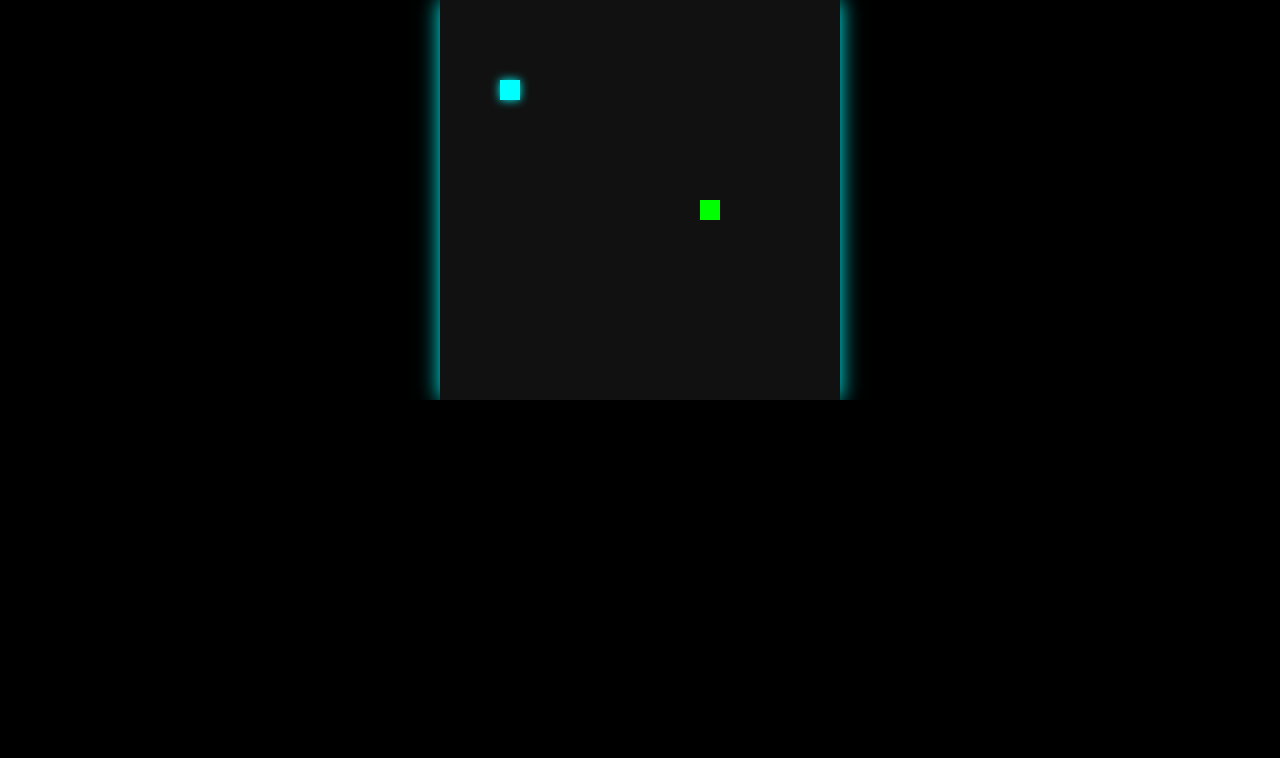
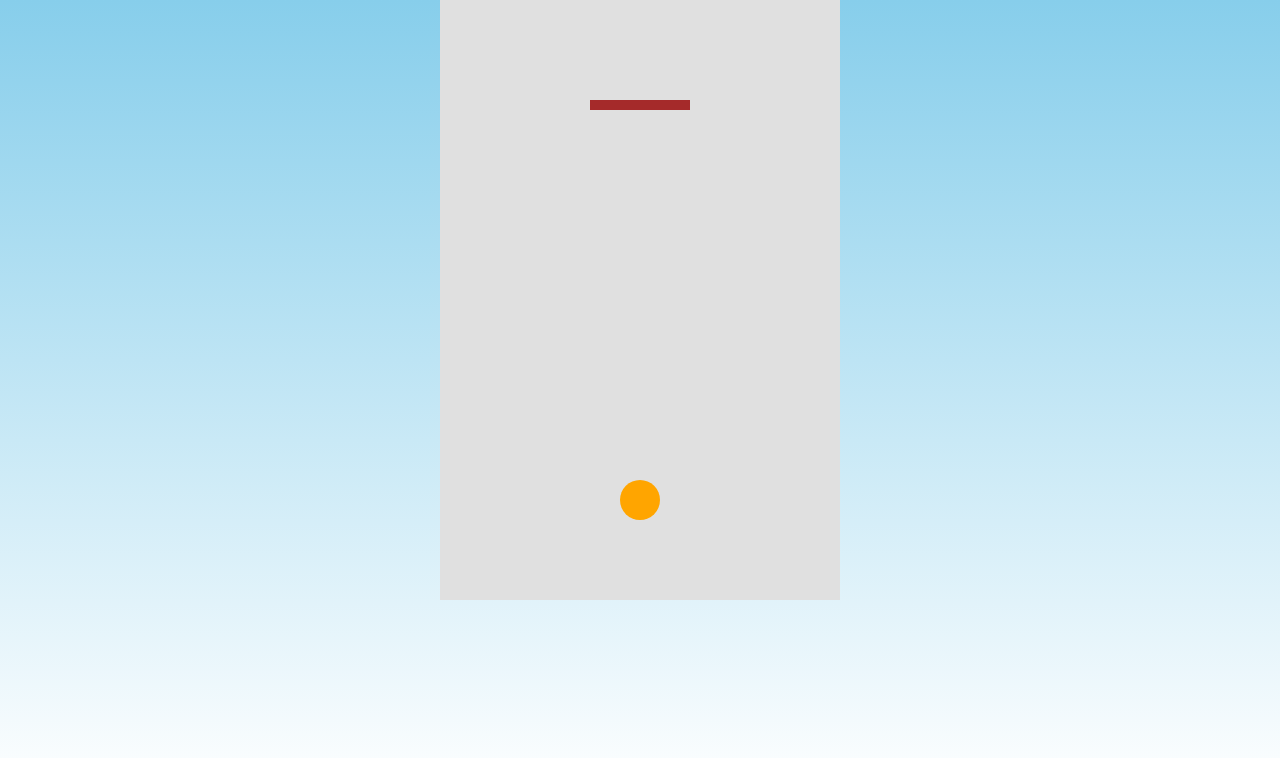
Before and after one commit to noahakilah20/NEOPONGALAXY, a plain HTML site: page index.html in a window 1280 px wide. Drawn offline with Linux system fonts and the light colour scheme.

Commit message:
Atualizar o index.html

```diff
--- a/index.html
+++ b/index.html
@@ -1,131 +1,154 @@
 <!DOCTYPE html>
 <html lang="pt-BR">
 <head>
-  <meta charset="UTF-8">
-  <title>Snake Neon</title>
+  <meta charset="UTF-8" />
+  <title>Jogo de Basquete Simples</title>
   <style>
-    html, body {
+    * {
       margin: 0;
       padding: 0;
-      background: #000;
+      box-sizing: border-box;
+    }
+
+    body, html {
+      height: 100%;
+      background: linear-gradient(#87ceeb, #ffffff);
+      font-family: Arial, sans-serif;
       overflow: hidden;
     }
+
     canvas {
       display: block;
-      margin: auto;
-      background: #111;
-      box-shadow: 0 0 20px #0ff;
+      margin: 0 auto;
+      background-color: #e0e0e0;
     }
   </style>
 </head>
 <body>
-<canvas id="gameCanvas" width="400" height="400"></canvas>
+<canvas id="jogoCanvas" width="400" height="600"></canvas>
 
 <script>
-  const canvas = document.getElementById("gameCanvas");
+  const canvas = document.getElementById("jogoCanvas");
   const ctx = canvas.getContext("2d");
 
-  const gridSize = 20;
-  const tileCount = canvas.width / gridSize;
+  let bola = {
+    x: 200,
+    y: 500,
+    raio: 20,
+    cor: "orange",
+    dx: 0,
+    dy: 0,
+    arremessando: false
+  };
 
-  let snake = [{ x: 10, y: 10 }];
-  let dx = 1;
-  let dy = 0;
-  let food = gerarComida();
-  let growing = false;
+  let cesto = {
+    x: 150,
+    y: 100,
+    largura: 100,
+    altura: 10
+  };
 
-  let lastTouchX = null;
-  let lastTouchY = null;
+  let tocando = false;
+  let inicioX, inicioY;
 
-  function gerarComida() {
-    return {
-      x: Math.floor(Math.random() * tileCount),
-      y: Math.floor(Math.random() * tileCount),
-    };
+  function desenharCesto() {
+    ctx.fillStyle = "brown";
+    ctx.fillRect(cesto.x, cesto.y, cesto.largura, cesto.altura);
   }
 
-  function desenhar() {
-    ctx.fillStyle = "#111";
-    ctx.fillRect(0, 0, canvas.width, canvas.height);
-
-    // comida
-    ctx.fillStyle = "#0ff";
-    ctx.shadowBlur = 10;
-    ctx.shadowColor = "#0ff";
-    ctx.fillRect(food.x * gridSize, food.y * gridSize, gridSize, gridSize);
-    ctx.shadowBlur = 0;
-
-    // cobrinha
-    ctx.fillStyle = "#0f0";
-    snake.forEach((segmento, i) => {
-      ctx.fillRect(segmento.x * gridSize, segmento.y * gridSize, gridSize, gridSize);
-    });
+  function desenharBola() {
+    ctx.beginPath();
+    ctx.arc(bola.x, bola.y, bola.raio, 0, Math.PI * 2);
+    ctx.fillStyle = bola.cor;
+    ctx.fill();
+    ctx.closePath();
   }
 
-  function mover() {
-    const cabeca = { x: snake[0].x + dx, y: snake[0].y + dy };
+  function atualizar() {
+    ctx.clearRect(0, 0, canvas.width, canvas.height);
 
-    // Game over: fora do canvas ou se bater nela mesma
-    if (
-      cabeca.x < 0 || cabeca.x >= tileCount ||
-      cabeca.y < 0 || cabeca.y >= tileCount ||
-      snake.some((s, i) => i > 0 && s.x === cabeca.x && s.y === cabeca.y)
-    ) {
-      alert("Game Over!");
-      snake = [{ x: 10, y: 10 }];
-      dx = 1; dy = 0;
-      food = gerarComida();
-      return;
+    if (bola.arremessando) {
+      bola.dy += 0.3; // gravidade
+      bola.x += bola.dx;
+      bola.y += bola.dy;
+
+      // quicar no chão
+      if (bola.y + bola.raio > canvas.height) {
+        bola.dy *= -0.6;
+        bola.y = canvas.height - bola.raio;
+      }
+
+      // colisão nas laterais
+      if (bola.x - bola.raio < 0 || bola.x + bola.raio > canvas.width) {
+        bola.dx *= -1;
+      }
+
+      // acertou o cesto
+      if (
+        bola.x > cesto.x &&
+        bola.x < cesto.x + cesto.largura &&
+        bola.y - bola.raio < cesto.y + cesto.altura &&
+        bola.y - bola.raio > cesto.y - 10
+      ) {
+        bola.arremessando = false;
+        alert("🏀 Cesta!");
+        resetarBola();
+      }
     }
 
-    snake.unshift(cabeca);
+    desenharCesto();
+    desenharBola();
+    requestAnimationFrame(atualizar);
+  }
 
-    if (cabeca.x === food.x && cabeca.y === food.y) {
-      food = gerarComida();
+  function resetarBola() {
+    bola.x = 200;
+    bola.y = 500;
+    bola.dx = 0;
+    bola.dy = 0;
+    bola.arremessando = false;
+  }
+
+  function iniciarArrasto(e) {
+    tocando = true;
+    const pos = pegarPosicao(e);
+    inicioX = pos.x;
+    inicioY = pos.y;
+  }
+
+  function soltarArrasto(e) {
+    if (!tocando) return;
+    tocando = false;
+
+    const fim = pegarPosicao(e);
+    const forcaX = (fim.x - inicioX) * 0.2;
+    const forcaY = (fim.y - inicioY) * 0.2;
+
+    bola.dx = forcaX;
+    bola.dy = forcaY;
+    bola.arremessando = true;
+  }
+
+  function pegarPosicao(e) {
+    if (e.touches) {
+      return {
+        x: e.touches[0].clientX - canvas.getBoundingClientRect().left,
+        y: e.touches[0].clientY - canvas.getBoundingClientRect().top
+      };
     } else {
-      snake.pop();
+      return {
+        x: e.clientX - canvas.getBoundingClientRect().left,
+        y: e.clientY - canvas.getBoundingClientRect().top
+      };
     }
   }
 
-  function loop() {
-    mover();
-    desenhar();
-  }
+  canvas.addEventListener("mousedown", iniciarArrasto);
+  canvas.addEventListener("mouseup", soltarArrasto);
+  canvas.addEventListener("touchstart", iniciarArrasto);
+  canvas.addEventListener("touchend", soltarArrasto);
 
-  setInterval(loop, 150);
-
-  // Controle por teclado
-  document.addEventListener("keydown", (e) => {
-    if (e.key === "ArrowUp" && dy === 0) { dx = 0; dy = -1; }
-    if (e.key === "ArrowDown" && dy === 0) { dx = 0; dy = 1; }
-    if (e.key === "ArrowLeft" && dx === 0) { dx = -1; dy = 0; }
-    if (e.key === "ArrowRight" && dx === 0) { dx = 1; dy = 0; }
-  });
-
-  // Controle por toque (slide)
-  canvas.addEventListener("touchstart", (e) => {
-    lastTouchX = e.touches[0].clientX;
-    lastTouchY = e.touches[0].clientY;
-  });
-
-  canvas.addEventListener("touchmove", (e) => {
-    if (!lastTouchX || !lastTouchY) return;
-
-    const deltaX = e.touches[0].clientX - lastTouchX;
-    const deltaY = e.touches[0].clientY - lastTouchY;
-
-    if (Math.abs(deltaX) > Math.abs(deltaY)) {
-      if (deltaX > 0 && dx === 0) { dx = 1; dy = 0; }
-      else if (deltaX < 0 && dx === 0) { dx = -1; dy = 0; }
-    } else {
-      if (deltaY > 0 && dy === 0) { dx = 0; dy = 1; }
-      else if (deltaY < 0 && dy === 0) { dx = 0; dy = -1; }
-    }
-
-    lastTouchX = null;
-    lastTouchY = null;
-    e.preventDefault();
-  }, { passive: false });
+  atualizar();
 </script>
 </body>
 </html>
```
